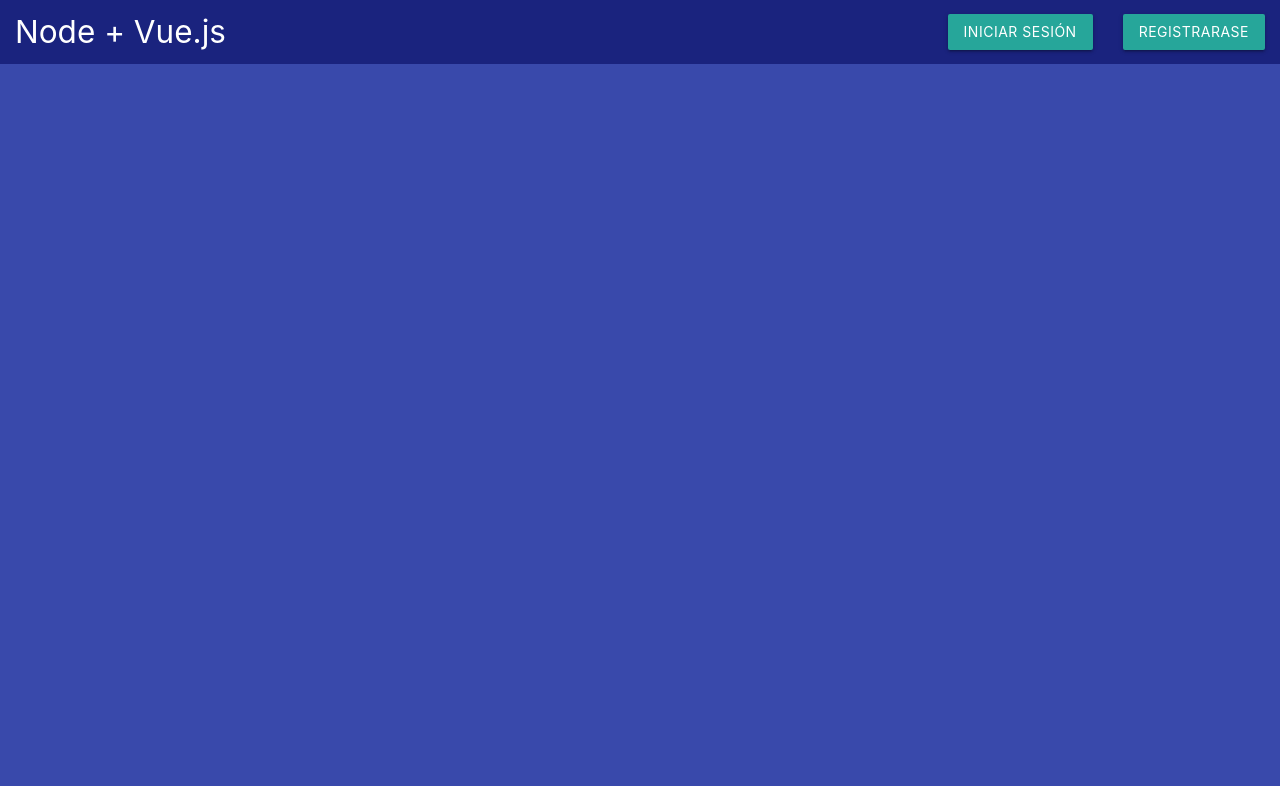
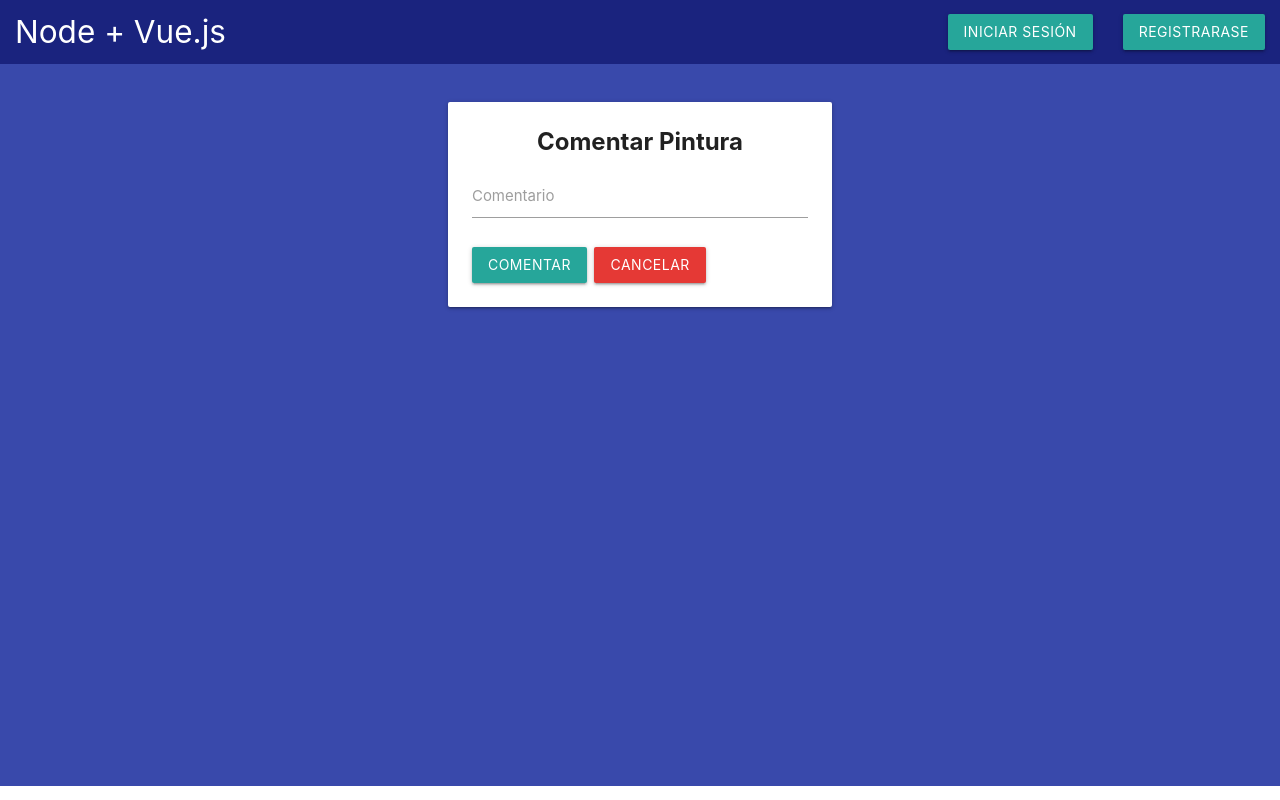
Before and after one commit to ClaudioGuevaraDev/Node-Vue.js-PostgreSQL-Materialize, a Vue app in the folder frontend/: page /add-review/1 in a window 1280 px wide. Built offline with nearby package versions, Linux system fonts and the light colour scheme; what vue-toast-notification would draw is missing.

Commit message:
(frontend): crear y listar reviews listo

```diff
--- a/frontend/src/components/Navbar.vue
+++ b/frontend/src/components/Navbar.vue
@@ -78,7 +78,7 @@
                 <p>¿Estas seguro de cerrar tu sesión?</p>
             </div>
             <div class="modal-footer">
-                <a @click="$store.dispatch('actionLogout')" class="modal-close waves-effect waves-green btn-flat">Confirmar</a>
+                <a @click="logout" class="modal-close waves-effect waves-green btn-flat">Confirmar</a>
                 <a class="modal-close waves-effect waves-green btn-flat">Cancelar</a>
             </div>
         </div>
@@ -88,6 +88,12 @@
 <script>
 export default {
     name: 'Navbar',
+    methods: {
+        logout() {
+            this.$store.dispatch('actionLogout')
+            this.$router.push('/')
+        }
+    },
     mounted() {
         M.AutoInit();
     }
--- a/frontend/src/components/PictureCard.vue
+++ b/frontend/src/components/PictureCard.vue
@@ -14,24 +14,14 @@
                 <div class="card-action">
                     <div v-if="$store.state.role === 'User'">
                         <div class="buttons">
-                            <a class="waves-effect waves-light btn light-blue darken-1"><i class="material-icons">insert_comment</i></a>
+                            <router-link :to="{ name: 'add-review', params: { id: picture.id } }" class="waves-effect waves-light btn light-blue darken-1"><i class="material-icons">insert_comment</i></router-link>
                         </div>
                     </div>
                     <div v-else-if="$store.state.role === 'Painter'">
                         <div class="buttons">
                             <router-link :to="{ name: 'update-picture', params: { id: picture.id }}" class="waves-effect waves-light btn yellow darken-1"><i class="material-icons">edit</i></router-link>
-                            <a href="#modal-delete" class="waves-effect waves-light btn red darken-1 modal-trigger"><i class="material-icons">delete</i></a>
+                            <a @click="handleDeletePicture(picture.id)" class="waves-effect waves-light btn red darken-1"><i class="material-icons">delete</i></a>
                         </div>
-                    </div>
-                </div>
-                <div class="modal" id="modal-delete">
-                    <div class="modal-content">
-                        <h5>Eliminar Pintura</h5>
-                        <p>¿Estas seguro de eliminar la pintura '{{ picture.title }}'?</p>
-                    </div>
-                    <div class="modal-footer">
-                        <a @click="handleDeletePicture(picture.id)" class="modal-close waves-effect waves-green btn-flat">Confirmar</a>
-                        <a class="modal-close waves-effect waves-green btn-flat">Cancelar</a>
                     </div>
                 </div>
             </div>
@@ -47,7 +37,7 @@ export default {
         picture: {
             type: Object,
             required: true
-        }
+        },
     },
     methods: {
         getImageUrl(image) {
--- a/frontend/src/components/ReviewCard.vue
+++ b/frontend/src/components/ReviewCard.vue
@@ -3,11 +3,11 @@
         <div class="card blue-grey darken-1 small">
             <div class="card-content white-text">
                 <div class="header">
-                    <span class="card-title">Título de la pintura</span>
-                    <span class="date">17-01-2022</span>
+                    <span class="card-title">{{ review.title }}</span>
+                    <span class="date">{{ review.updatedat.split('T')[0] }}</span>
                 </div>
                 <p class="paragraph">
-                    Lorem ipsum dolor sit amet consectetur adipisicing elit. At magni molestias quibusdam adipisci aliquid, temporibus nisi. Quos optio culpa fugiat doloremque provident, alias, sunt fugit dolore eaque, quia hic nemo.
+                    {{ review.comment }}
                 </p>
             </div>
             <div class="card-action">
@@ -19,6 +19,17 @@
         </div>
     </div>
 </template>
+
+<script>
+export default {
+    props: {
+        review: {
+            type: Object,
+            required: true
+        }
+    }
+}
+</script>
 
 <style scoped>
 
--- a/frontend/src/router/index.js
+++ b/frontend/src/router/index.js
@@ -27,6 +27,11 @@ const routes = [
         component: () => import('../views/PictureDetailForm.vue')
     },
     {
+        path: '/add-review/:id',
+        name: 'add-review',
+        component: () => import('../views/ReviewForm.vue')
+    },
+    {
         path: '/reviews',
         name: 'reviews',
         component: () => import('../views/ReviewList.vue')
--- /dev/null
+++ b/frontend/src/services/reviews.js
@@ -0,0 +1,15 @@
+import axios from 'axios'
+
+const baseURL = '/api/reviews'
+
+export const createReview = async (review) => {
+    const { data } = await axios.post(baseURL, review)
+
+    return data
+}
+
+export const getAllReviews = async (userId) => {
+    const { data } = await axios.get(`${baseURL}/all/${userId}`)
+
+    return data
+}
--- a/frontend/src/store/index.js
+++ b/frontend/src/store/index.js
@@ -6,6 +6,9 @@ import {
     getAllPictures,
     getFilteredPictures
 } from '../services/pictures'
+import {
+    getAllReviews
+} from '../services/reviews'
 
 const store = createStore({
     state: {
@@ -14,7 +17,8 @@ const store = createStore({
         userId: 0,
         username: '',
         role: '',
-        pictures: []
+        pictures: [],
+        reviews: []
     },
     mutations: {
         mutationVerificationSession(state) {
@@ -48,6 +52,10 @@ const store = createStore({
                 const res = await getFilteredPictures(state.userId, state.token)
                 state.pictures = res
             }
+        },
+        async mutationGetReviews(state) {
+            const res = await getAllReviews(state.userId)
+            state.reviews = res
         }
     },
     actions: {
@@ -59,6 +67,9 @@ const store = createStore({
         },
         actionGetPictures(context) {
             context.commit('mutationGetPictures')
+        },
+        actionGetReviews(context) {
+            context.commit('mutationGetReviews')
         }
     }
 })
--- /dev/null
+++ b/frontend/src/views/ReviewForm.vue
@@ -0,0 +1,107 @@
+<template>
+    <div class="row">
+        <div class="col l5 m8 s12">
+            <div class="card">
+                <div class="card-content">
+                    <span class="card-title">Comentar Pintura</span>
+                    <form @submit.prevent="handleSubmit">
+                        <div class="input-field">
+                            <textarea required id="comment" v-model="comment" class="materialize-textarea" rows="3"></textarea>
+                            <label for="comment">Comentario</label>
+                        </div>
+                        <div v-if="loading">
+                            <div class="progress">
+                                <div class="indeterminate"></div>
+                            </div>
+                        </div>
+                        <div v-else class="buttons">
+                            <button type="submit" class="waves-effect waves-light btn">
+                                Comentar
+                            </button>
+                            <button
+                                type="button"
+                                @click="handleCancel"
+                                class="btn-cancelar waves-effect waves-light btn red darken-1"
+                            >
+                                Cancelar
+                            </button>
+                        </div>
+                    </form>
+                </div>
+            </div>
+        </div>
+    </div>
+</template>
+
+<script>
+import { createReview } from '../services/reviews'
+
+export default {
+    data() {
+        return {
+            loading: false,
+            comment: ''
+        }
+    },
+    methods: {
+        async handleSubmit() {
+            this.loading = true
+            try {
+                const data = {
+                    comment: this.comment,
+                    userId: this.$store.state.userId,
+                    pictureId: this.$route.params.id
+                }
+                await createReview(data)
+                this.$toast.open({
+                    type: 'success',
+                    duration: 5000,
+                    position: 'top',
+                    message: 'Comentario ingresado con éxito.'
+                })
+                this.$router.push('/')
+            } catch (error) {
+                this.$toast.open({
+                    type: 'error',
+                    duration: 5000,
+                    position: 'top',
+                    message: error.response.data.message
+                })
+                this.handleCancel()
+                this.loading = false
+            }
+        },
+        handleCancel() {
+            this.comment = ''
+        }
+    }
+}
+</script>
+
+<style scoped>
+.row {
+    display: flex;
+    align-items: center;
+}
+
+.col {
+    margin: auto;
+}
+
+.card {
+    text-align: center;
+}
+
+.card-title {
+    font-weight: bold;
+}
+
+.buttons {
+    display: flex;
+    justify-content: flex-start;
+}
+
+.btn-cancelar {
+    margin-left: 0.5rem;
+}
+</style>
--- a/frontend/src/views/ReviewList.vue
+++ b/frontend/src/views/ReviewList.vue
@@ -1,13 +1,9 @@
 <template>
     <div>
         <div class="row">
-            <review-card></review-card>
-            <review-card></review-card>
-            <review-card></review-card>
-            <review-card></review-card>
-            <review-card></review-card>
-            <review-card></review-card>
-            <review-card></review-card>
+            <div v-for="review in $store.state.reviews" :key="review.id">
+                <review-card :review="review"></review-card>
+            </div>
         </div>
     </div>
 </template>
@@ -18,6 +14,9 @@ import ReviewCard from '../components/ReviewCard.vue'
 export default {
     components: {
         ReviewCard
+    },
+    mounted() {
+        this.$store.dispatch('actionGetReviews')
     }
 }
 </script>
```
Also changed, not shown: 2 other files (tests, documents, lock files or other folders).
